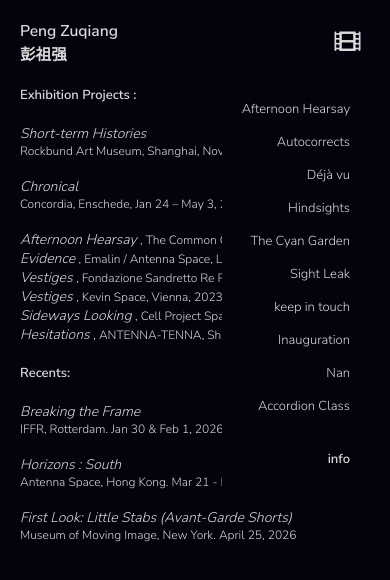
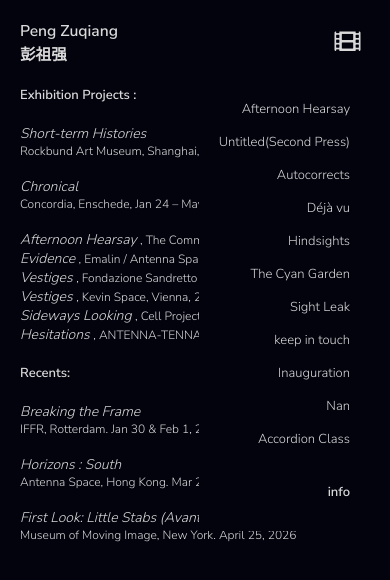
Before and after one commit to JAWeiss89/zuqiangPortfolioReact, a React (Create React App) app: page / in a window 390 px wide. Both pictures are taken after a click on the button 347 px from the left and 42 px from the top of the page. Shown: the top 580 px of the page. Built offline with nearby package versions, Linux system fonts and the light colour scheme.

Commit message:
Update NavMobile.js

```diff
--- a/src/NavMobile.js
+++ b/src/NavMobile.js
@@ -11,6 +11,7 @@ const NavMobile = ({navHidden, toggleNav}) => {
             <button onClick={toggleNav} id="nav-button-mobile"><i className="fas fa-film"></i></button>
             <div onClick={toggleNav} id="films-mobile" className={navHidden ? "hidden" : undefined}>
                 <Link to="/afternoonhearsay"><p>Afternoon Hearsay</p></Link>
+                <Link to="/autocorrects"><p>Untitled(Second Press)</p></Link>
                 <Link to="/autocorrects"><p>Autocorrects</p></Link>
                 <Link to="/dejavu"><p>Déjà vu</p></Link>
                 <Link to="/hindsights"><p>Hindsights</p></Link>
```
